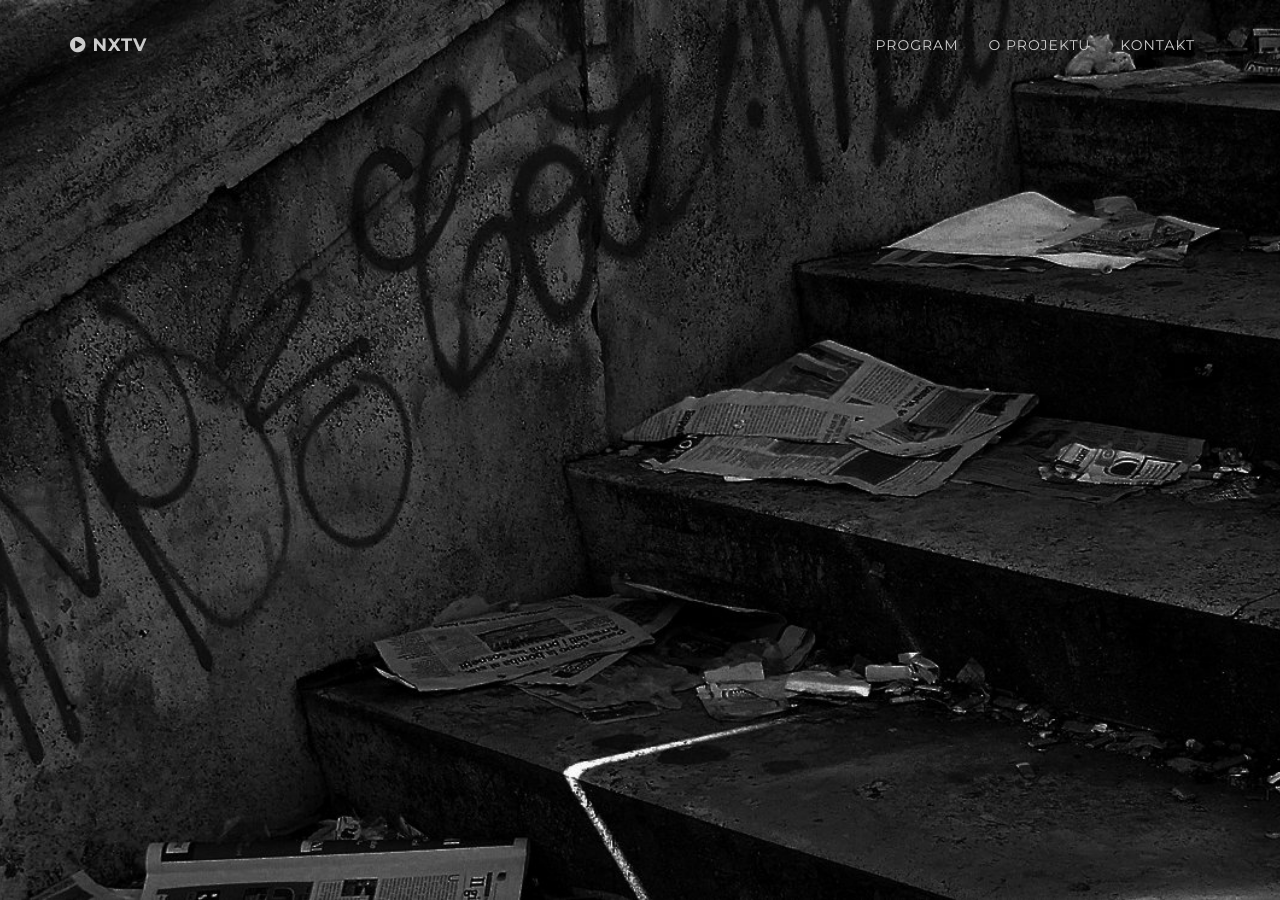
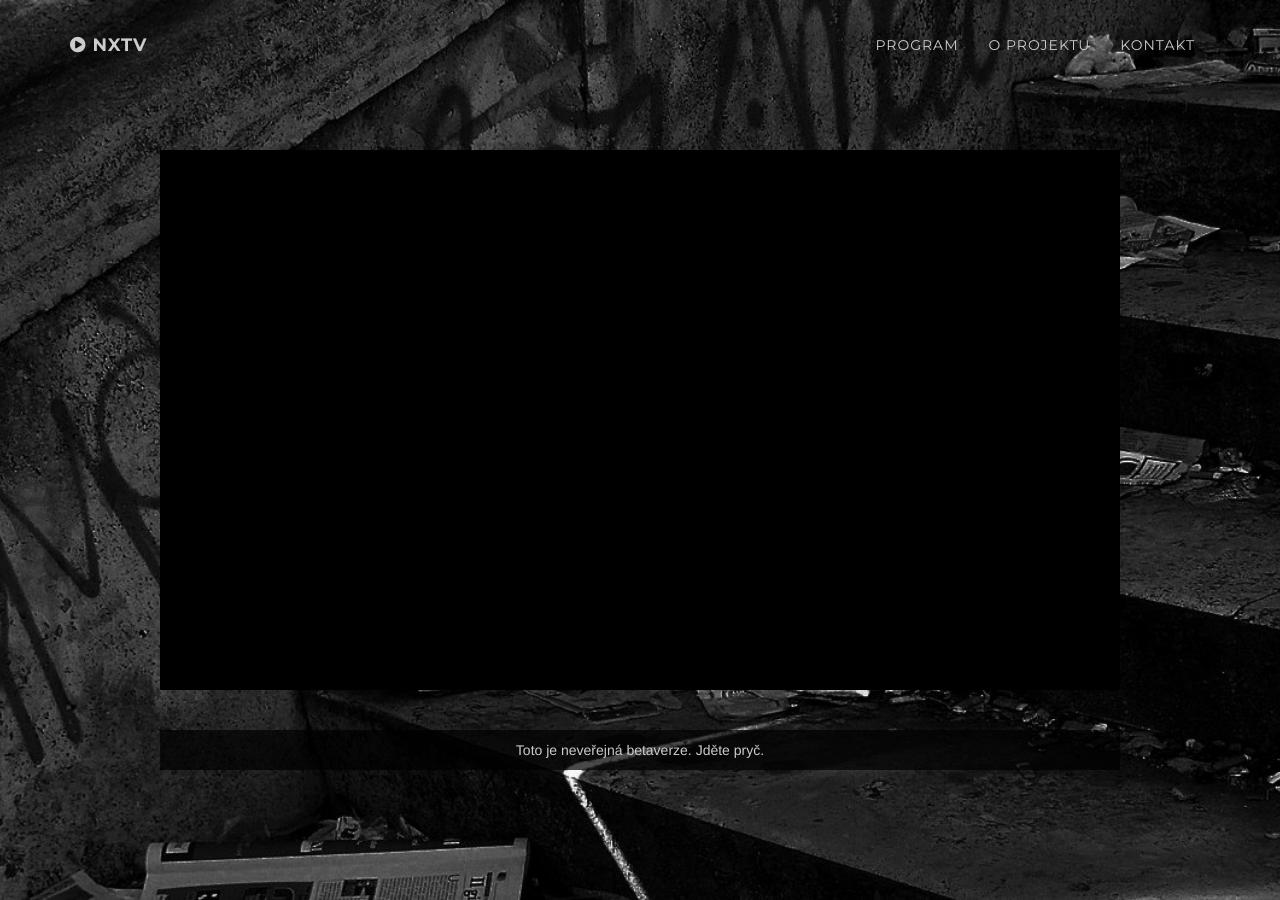
Before and after one commit to gvsurenderreddy/opennx.github.io, a Jekyll site: the page built from index.html, in a window 1280 px wide and 900 px high. Built offline with Jekyll 4.4.1, drawn with Linux system fonts in a browser that asks for light colours; nearby versions of some CDN libraries; Markdown is read by kramdown in place of the engine named in the settings.

Commit message:
Update 2014-04-11

```diff
--- /dev/null
+++ b/CNAME
@@ -0,0 +1 @@
+nxtv.cz
--- a/_includes/player.html
+++ b/_includes/player.html
@@ -1,3 +1,5 @@
 
 <div id="videoPlayer">
 </div>
+<br>
+<div id='infoLabel'>Toto je neveřejná betaverze. Jděte pryč.</div>
--- a/css/main.css
+++ b/css/main.css
@@ -180,9 +180,18 @@ a:focus {
     width: 960px;
     height :540px;
     padding : 0;
-    background-color: transparent;
+    background-color: black;
 }
 
+
+#infoLabel {
+    margin: 0 auto;
+    background-color: rgba(0,0,0,.7);
+    color: #ccc;
+    padding: 10px;
+    margin-top:20px;
+    width : 960px;
+}
 
 
 
```
